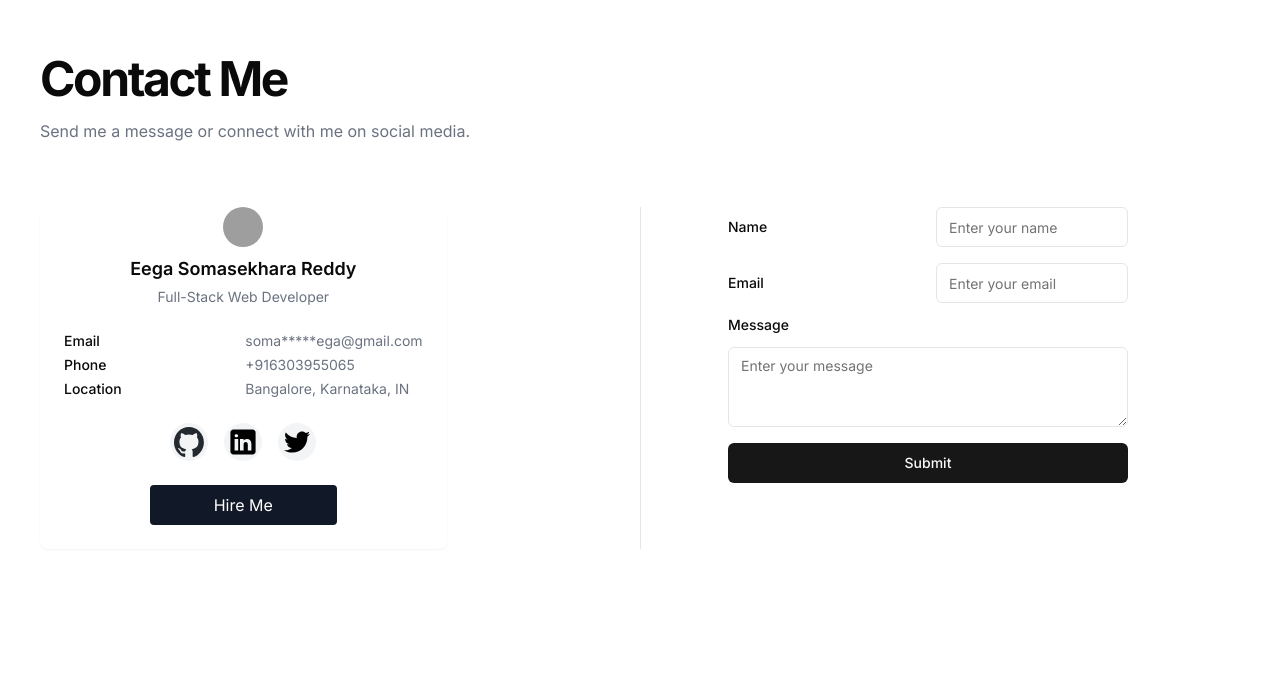
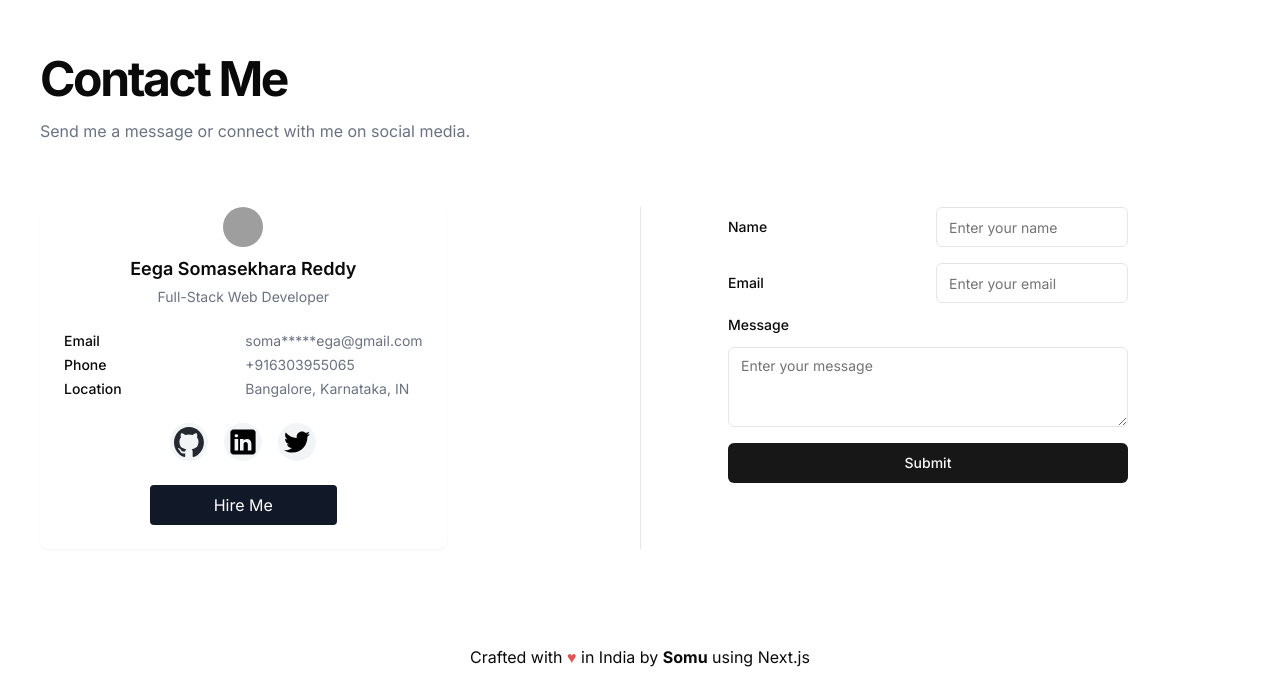
Before and after one commit to Somu050600/portfolio, a Next.js app: page / in a window 1280 px wide. Shown: the part 2336-3013 px from the top of the page. Before the commit the page ends 2981 px from the top, so only its background shows below. Built offline with nearby package versions, Linux system fonts and the light colour scheme; grey boxes are pictures that could not be loaded.

Commit message:
added made with love footer

```diff
--- a/app/page.tsx
+++ b/app/page.tsx
@@ -9,6 +9,7 @@ import Work from "./sections/Work";
 
 import AOS from "aos";
 import "aos/dist/aos.css";
+import Link from "next/link";
 
 export default function Home() {
   useEffect(() => {
@@ -23,6 +24,19 @@ export default function Home() {
       <Work />
       <Skills />
       <Contact />
+      <span
+        className="mb-2"
+        data-aos="fade-up"
+        data-aos-offset="0"
+        data-aos-delay="200"
+      >
+        Crafted with <span style={{ color: "#e25555" }}>&#9829;</span> in India
+        by{" "}
+        <Link href="https://github.com/Somu050600" target="_blank">
+          <strong>Somu</strong>
+        </Link>{" "}
+        using Next.js
+      </span>
     </main>
   );
 }
--- a/app/sections/Projects.tsx
+++ b/app/sections/Projects.tsx
@@ -79,7 +79,7 @@ const Projects = () => {
               >
                 <Image
                   unoptimized
-                  alt="Experience 1"
+                  alt={`Project ${index + 1}`}
                   className="img_skeleton object-cover transition-transform group-hover:scale-105 aspect-[3/2] bg-gray-250"
                   height="400"
                   src={"https://d3m0gx63bo3yvr.cloudfront.net/" + item.img_url}
--- a/app/sections/Work.tsx
+++ b/app/sections/Work.tsx
@@ -65,7 +65,7 @@ const Work = () => {
                 className="flex flex-col group overflow-hidden rounded-xl shadow-lg border"
               >
                 <Image
-                  alt="Experience 1"
+                  alt={`Experience ${index + 1}`}
                   className="img_skeleton object-cover transition-transform group-hover:scale-105 aspect-[3/2] bg-gray-250"
                   height="400"
                   src={"https://d3m0gx63bo3yvr.cloudfront.net/" + item.img_url}
```
